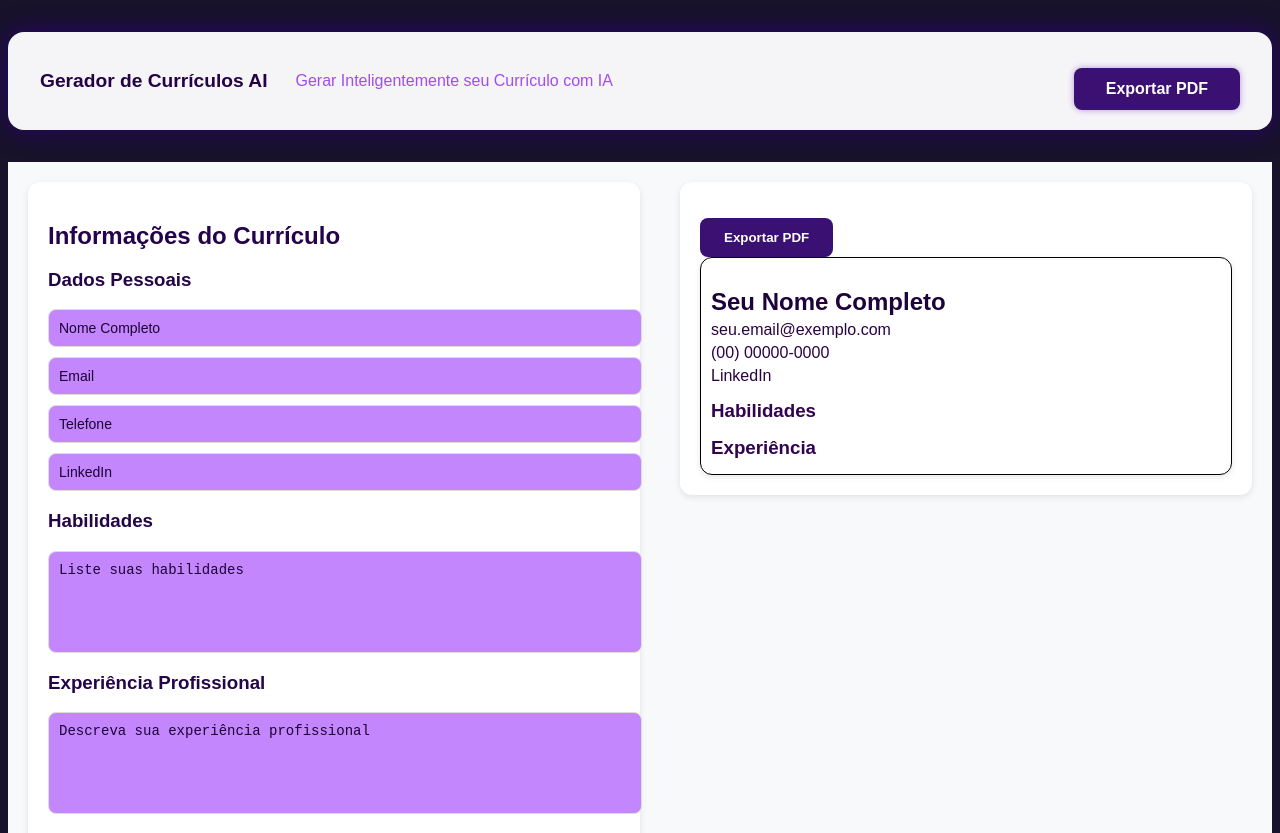
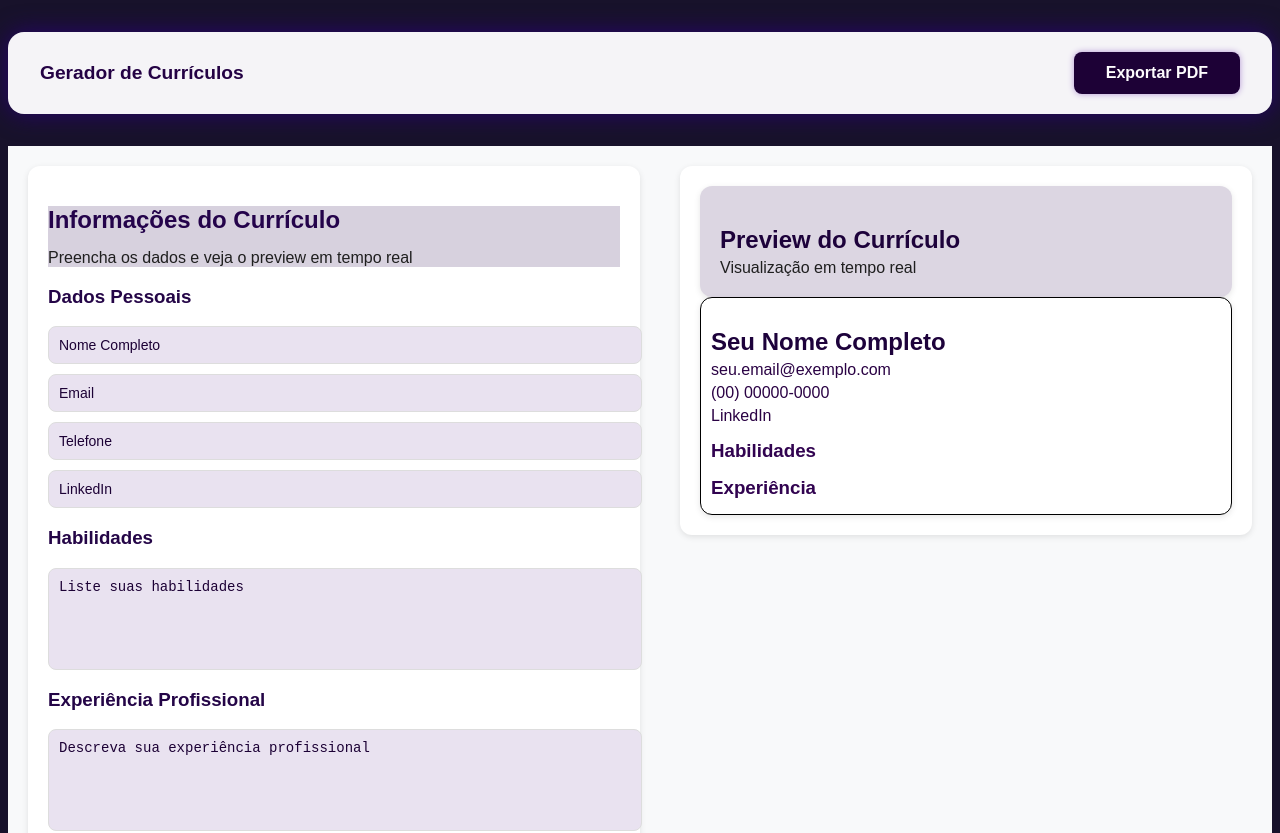
Before and after one commit to devBiaMedeiros/Gerador-de-Curriculo, a React (Vite) app: page / in a window 1280 px wide. Shown: the top 833 px of the page. Built offline with nearby package versions, Linux system fonts and the light colour scheme.

Commit message:
Ateração no botão de exportação, criação do HeaderContent

```diff
--- a/index.html
+++ b/index.html
@@ -3,6 +3,7 @@
   <head>
     <meta charset="UTF-8" />
     <link rel="icon" type="image/svg+xml" href="/vite.svg" />
+    <link rel="shortcut icon" href="assets/android-chrome-512x512.png" type="image/x-icon">
     <meta name="viewport" content="width=device-width, initial-scale=1.0" />
     <title>Gerador de curriculo</title>
   </head>
--- a/src/App.tsx
+++ b/src/App.tsx
@@ -4,10 +4,7 @@ import DadosPessoais from "./components/DadosPessoais";
 import Habilidades from "./components/Habilidades";
 import Experiencia from "./components/Experiencia";
 import Preview from "./components/Preview";
-
 import jsPDF from "jspdf";
-import html2canvas from "html2canvas";
-
 import "./App.css";
 
 function App() {
@@ -24,18 +21,28 @@ function App() {
     setCurriculo({ ...curriculo, [campo]: valor });
   };
 
-  const exportPDF = () => {
-    const input = document.getElementById("curriculo-preview");
-    if (input) {
-      html2canvas(input).then((canvas: HTMLCanvasElement) => {
-        const imgWidth = 208; // largura para o pdf A4
-        const imgHeight = (canvas.height * imgWidth) / canvas.width;
-        const imgData = canvas.toDataURL("image/png");
-        const pdf = new jsPDF("p", "mm", "a4");
-        pdf.addImage(imgData, "PNG", 0, 0, imgWidth, imgHeight);
-        pdf.save("curriculo.pdf");
-      });
-    }
+   const exportPDF = () => {
+    const pdf = new jsPDF();
+
+    pdf.setFontSize(22);
+    pdf.text(curriculo.nome || "Seu Nome Completo", 20, 20);
+
+    pdf.setFontSize(12);
+    pdf.text(`Email: ${curriculo.email || "seu.email@exemplo.com"}`, 20, 30);
+    pdf.text(`Telefone: ${curriculo.telefone || "(00) 00000-0000"}`, 20, 40);
+    pdf.text(`LinkedIn: ${curriculo.linkedin || "LinkedIn"}`, 20, 50);
+
+    pdf.setFontSize(16);
+    pdf.text("Habilidades", 20, 70);
+    pdf.setFontSize(12);
+    pdf.text(curriculo.habilidades || "Lista de habilidades", 20, 80);
+
+    pdf.setFontSize(16);
+    pdf.text("Experiência", 20, 100);
+    pdf.setFontSize(12);
+    pdf.text(curriculo.experiencia || "Descrição da experiência", 20, 110);
+
+    pdf.save("curriculo.pdf");
   };
 
   return (
@@ -43,7 +50,6 @@ function App() {
       <Header onExportPDF={exportPDF} />
       <div className="container">
         <div className="form-section">
-          <h2>Informações do Currículo</h2>
           <DadosPessoais onChange={handleChange} />
           <Habilidades onChange={handleChange} />
           <Experiencia onChange={handleChange} />
--- a/src/components/DadosPessoais.tsx
+++ b/src/components/DadosPessoais.tsx
@@ -1,3 +1,5 @@
+import HeaderContent from "./HeaderContent";
+
 type Props = {
   onChange: (campo: string, valor: string) => void;
 };
@@ -5,6 +7,7 @@ type Props = {
 export default function DadosPessoais({ onChange }: Props) {
   return (
    <div>
+      <HeaderContent titulo="Informações do Currículo" content="Preencha os dados e veja o preview em tempo real" bgColor="#25034b2e"/>
       <h3>Dados Pessoais</h3>
       <input
         type="text"
--- a/src/components/Header.css
+++ b/src/components/Header.css
@@ -34,7 +34,7 @@
 }
 
 .export-btn {
-  background: #3a1072;
+  background: #1d0136;
   color: #fdfcfd;
   border: none;
   border-radius: 8px;
@@ -43,9 +43,9 @@
   font-weight: bold;
   box-shadow: 0 0 6px #b497d6;
   cursor: pointer;
-  transition: background 0.2s;
+  transition: all 0.2s;
 }
 
 .export-btn:hover {
-  background: #f5eaff;
+  opacity: 0.8;
 }
--- a/src/components/Header.tsx
+++ b/src/components/Header.tsx
@@ -10,11 +10,11 @@ export default function Header({ onExportPDF }: HeaderProps) {
     <div className="top-header">
       <div className="top-header-left">
         <span className="project-title">
-          <strong>Gerador de Currículos <span className="ai-title">AI</span></strong>
+          <strong>Gerador de Currículos <span className="ai-title"></span></strong>
         </span>
-        <span className="project-desc">
-          Gerar Inteligentemente seu Currículo com IA
-        </span>
+        {/* <span className="project-desc">
+          Gerar Inteligentemente seu Currículo
+        </span> */}
       </div>
       <button className="export-btn" onClick={onExportPDF}>
         Exportar PDF
--- /dev/null
+++ b/src/components/HeaderContent.css
@@ -0,0 +1,3 @@
+.inicio{
+    color: #1f1f1f;
+}
--- /dev/null
+++ b/src/components/HeaderContent.tsx
@@ -0,0 +1,14 @@
+import "./HeaderContent.css"
+type HeaderContentProps={
+    titulo:string;
+    content:string;
+    bgColor:string;
+}
+export default function HeaderContent({titulo, content, bgColor}:HeaderContentProps){
+    return(
+        <div className="inicio" style={{backgroundColor:bgColor}}>
+            <h2>{titulo}</h2>
+            <span>{content}</span>
+        </div>
+    )
+}
--- a/src/components/Preview.tsx
+++ b/src/components/Preview.tsx
@@ -1,4 +1,5 @@
-import jsPDF from "jspdf";
+import HeaderContent from "./HeaderContent";
+
 
 type Props = {
   dados: {
@@ -12,33 +13,11 @@ type Props = {
 };
 
 export default function Preview({ dados }: Props) {
-  const exportPDF = () => {
-    const pdf = new jsPDF();
 
-    pdf.setFontSize(22);
-    pdf.text(dados.nome || "Seu Nome Completo", 20, 20);
-
-    pdf.setFontSize(12);
-    pdf.text(`Email: ${dados.email || "seu.email@exemplo.com"}`, 20, 30);
-    pdf.text(`Telefone: ${dados.telefone || "(00) 00000-0000"}`, 20, 40);
-    pdf.text(`LinkedIn: ${dados.linkedin || "LinkedIn"}`, 20, 50);
-
-    pdf.setFontSize(16);
-    pdf.text("Habilidades", 20, 70);
-    pdf.setFontSize(12);
-    pdf.text(dados.habilidades || "Lista de habilidades", 20, 80);
-
-    pdf.setFontSize(16);
-    pdf.text("Experiência", 20, 100);
-    pdf.setFontSize(12);
-    pdf.text(dados.experiencia || "Descrição da experiência", 20, 110);
-
-    pdf.save("curriculo.pdf");
-  };
 
   return (
     <div>
-      <button onClick={exportPDF}>Exportar PDF</button>
+      <HeaderContent titulo="Preview do Currículo" content="Visualização em tempo real" bgColor="#25034b29"/>
       <div style={{ border: "1px solid black", padding: "10px" }}>
         <h2>{dados.nome || "Seu Nome Completo"}</h2>
         <p>{dados.email || "seu.email@exemplo.com"}</p>
--- a/src/index.css
+++ b/src/index.css
@@ -22,8 +22,8 @@ label, h2, h3 {
 }
 
 input, textarea {
-  background: #c386fc;
-  color: #fff;
+  background:#e9e2f0;
+  color: #1f1f1f;
   border: 1px solid #6c47c2;
   border-radius: 8px;
   padding: 10px;
@@ -38,16 +38,6 @@ input::placeholder, textarea::placeholder {
 input:focus, textarea:focus {
   border: 1.5px solid #b497d6;
   outline: none;
-}
-
-button, .btn {
-  background: #3a1072;
-  color: #fff;
-  border: none;
-  padding: 12px 24px;
-  border-radius: 8px;
-  margin-top: 16px;
-  font-weight: bold;
 }
 
 .cv-preview {
```
Also changed, not shown: assets/android-chrome-512x512.png (added).
